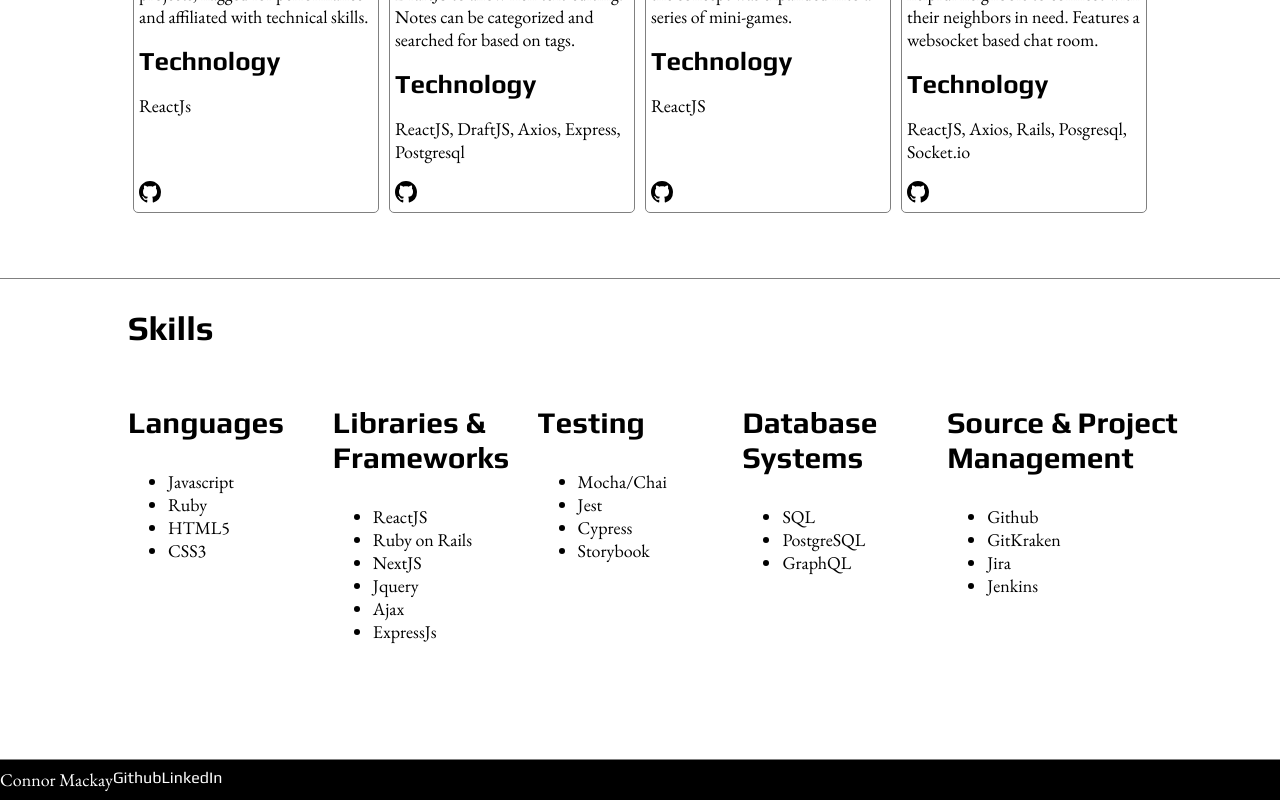
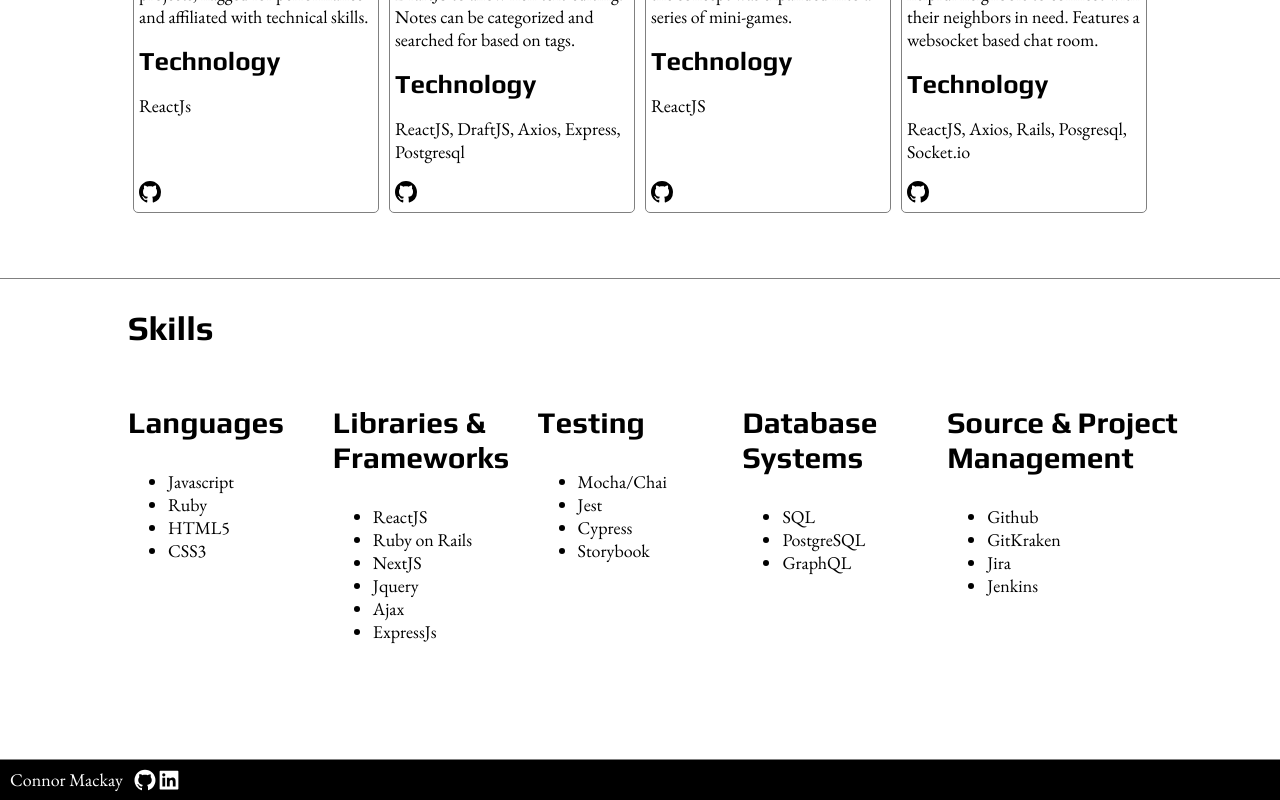
Before and after one commit to CD-Mackay/personal_site, a Next.js app: page / in a window 1280 px wide. Shown: the part 903-1703 px from the top of the page. Built offline with nearby package versions, Linux system fonts and the light colour scheme.

Commit message:
convert anchors to icons

```diff
--- a/Components/Footer/Footer.js
+++ b/Components/Footer/Footer.js
@@ -1,14 +1,15 @@
 import styles from "./Footer.module.css";
 import Link from "next/link";
+import { AiFillGithub, AiFillLinkedin} from 'react-icons/ai';
 
 export default function Footer() {
   return (
     <div className={styles.footer}>
       <div className={styles.content}>
         <p className={styles.footer_text}>Connor Mackay</p>
-        <Link href="https://github.com/CD-Mackay">Github</Link>
+        <Link href="https://github.com/CD-Mackay"><AiFillGithub fontSize="24px" /></Link>
         <Link href="https://www.linkedin.com/in/connor-mackay-800992bb/">
-          LinkedIn
+          <AiFillLinkedin fontSize="24px" />
         </Link>
       </div>
     </div>
--- a/Components/Footer/Footer.module.css
+++ b/Components/Footer/Footer.module.css
@@ -11,7 +11,7 @@
 }
 
 .footer_text {
-  margin: 0px;
+  margin: 0px 10px 0px 10px;
 }
 
 .content {
```
